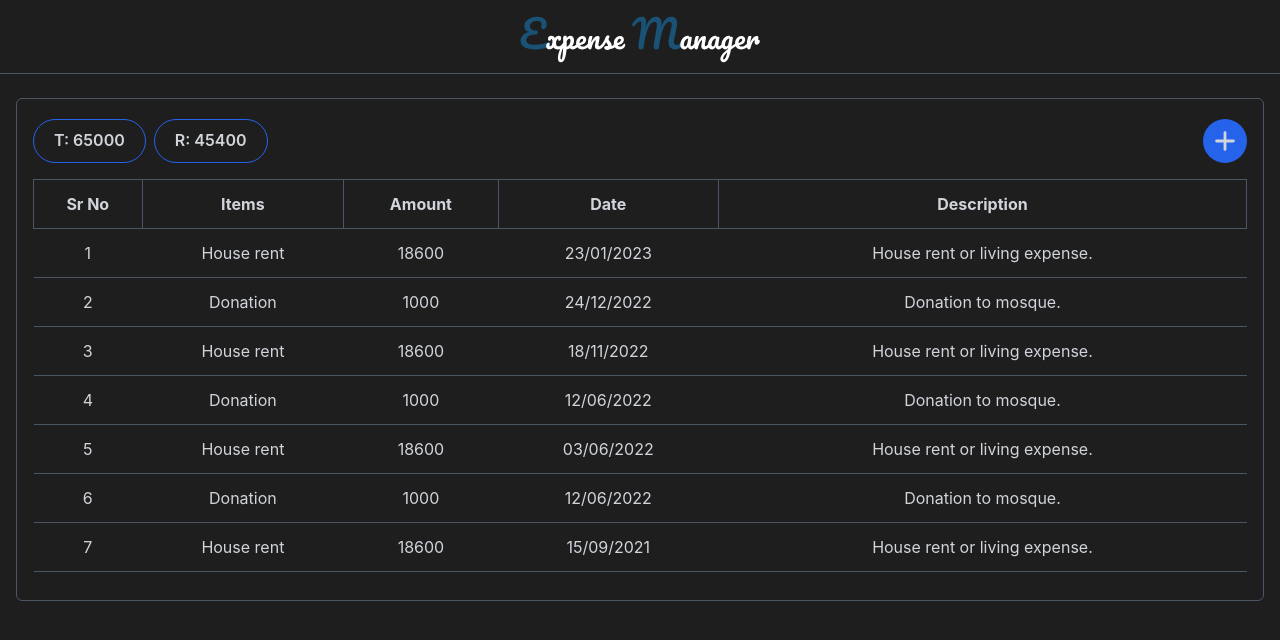
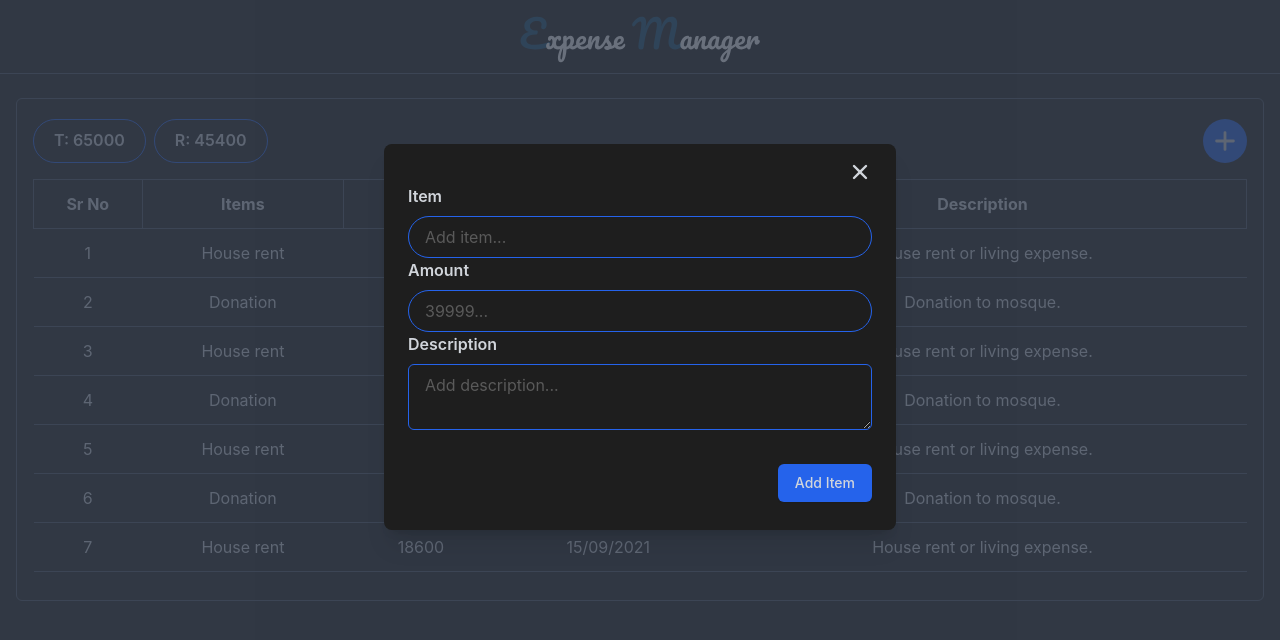
Before and after one commit to HashirBaig/em-client, a React (Create React App) app: page / in a window 1280 px wide. Both pictures are taken after a click on the button 1225 px from the left and 141 px from the top of the page. Shown: the top 640 px of the page. Built offline with nearby package versions, Linux system fonts and the light colour scheme.

Commit message:
implemented add item modal

```diff
--- a/package.json
+++ b/package.json
@@ -6,6 +6,7 @@
     "@chakra-ui/react": "^2.4.2",
     "@emotion/react": "^11.10.5",
     "@emotion/styled": "^11.10.5",
+    "@headlessui/react": "^1.7.7",
     "@heroicons/react": "1.0.6",
     "@hookform/error-message": "^2.0.1",
     "@hookform/resolvers": "^2.9.10",
--- a/public/index.html
+++ b/public/index.html
@@ -2,11 +2,11 @@
 <html lang="en">
   <head>
     <meta charset="utf-8" />
-    <link rel="icon" href="%PUBLIC_URL%/favicon.ico" />
+    <link rel="icon" href="%PUBLIC_URL%/assets/svgs/condensed_logo.svg" />
     <meta name="viewport" content="width=device-width, initial-scale=1" />
     <meta name="theme-color" content="#000000" />
     <meta name="description" content="Web site created using create-react-app" />
-    <link rel="apple-touch-icon" href="%PUBLIC_URL%/logo192.png" />
+    <link rel="apple-touch-icon" href="%PUBLIC_URL%/assets/svgs/condensed_logo.svg" />
     <!--
       manifest.json provides metadata used when your web app is installed on a
       user's mobile device or desktop. See https://developers.google.com/web/fundamentals/web-app-manifest/
--- a/src/components/Table.jsx
+++ b/src/components/Table.jsx
@@ -1,6 +1,7 @@
 import dayjs from "dayjs"
+import { Spinner, Alert } from "@chakra-ui/react"
 
-function Table({ data, isLoading = false, checkboxSelection = false }) {
+function Table({ data, isLoading, checkboxSelection = false }) {
   return (
     <>
       <table className="border-collapse w-full text-gray-300 my-4">
@@ -14,7 +15,8 @@ function Table({ data, isLoading = false, checkboxSelection = false }) {
           </tr>
         </thead>
         <tbody>
-          {data?.length > 0 &&
+          {!isLoading &&
+            data?.length > 0 &&
             data?.map(({ item, description, createdAt, amount }, idx) => (
               <tr className="border-b border-gray-600 hover:bg-[rgba(75,85,99,0.1)]" key={`record-${idx}`}>
                 <td className="text-center py-3">{idx + 1}</td>
@@ -26,6 +28,12 @@ function Table({ data, isLoading = false, checkboxSelection = false }) {
             ))}
         </tbody>
       </table>
+      {!isLoading && !data?.length && <Alert status="warning">No items found</Alert>}
+      {isLoading && data?.length <= 0 && (
+        <div className="w-full flex justify-center">
+          <Spinner size="lg" color="white" />
+        </div>
+      )}
     </>
   )
 }
--- /dev/null
+++ b/src/components/modals/AddItemModal.jsx
@@ -0,0 +1,171 @@
+import { Fragment } from "react"
+import { Dialog, Transition } from "@headlessui/react"
+import { useForm } from "react-hook-form"
+import * as yup from "yup"
+import { yupResolver } from "@hookform/resolvers/yup"
+import { ErrorMessage } from "@hookform/error-message"
+import { XIcon } from "@heroicons/react/solid"
+import { useToast } from "@chakra-ui/react"
+
+const schema = yup.object().shape({
+  item: yup.string().required("Item is required"),
+  amount: yup.string(),
+  description: yup.string(),
+})
+
+export default function AddItemModal({ toggle, isOpen, setIsOpen }) {
+  const toast = useToast()
+
+  const {
+    register,
+    formState: { errors },
+    handleSubmit,
+  } = useForm({
+    mode: "onSubmit",
+    resolver: yupResolver(schema),
+    defaultValues: {
+      item: "",
+      amount: "",
+      description: "",
+    },
+  })
+
+  const onSubmit = formData => {
+    try {
+      console.log("form-data: ", formData)
+      toggle()
+      toast({
+        title: "Item Add Successfully",
+        description: "Item was added successfully",
+        status: "success",
+        duration: 4000,
+      })
+    } catch (error) {
+      console.log(error)
+      toast({
+        title: "Item not added",
+        description: error?.message || error,
+        status: "error",
+        duration: 4000,
+        isClosable: true,
+      })
+    }
+  }
+
+  return (
+    <Transition.Root show={isOpen} as={Fragment}>
+      <Dialog as="div" className="relative z-10" onClose={setIsOpen}>
+        <Transition.Child
+          as={Fragment}
+          enter="ease-out duration-300"
+          enterFrom="opacity-0"
+          enterTo="opacity-100"
+          leave="ease-in duration-200"
+          leaveFrom="opacity-100"
+          leaveTo="opacity-0"
+        >
+          <div className="fixed inset-0 bg-gray-700 bg-opacity-75 transition-opacity" />
+        </Transition.Child>
+
+        <div className="fixed my-24 inset-0 z-10 overflow-y-auto">
+          <div className="flex items-center justify-center p-4 text-center">
+            <Transition.Child
+              as={Fragment}
+              enter="ease-out duration-300"
+              enterFrom="opacity-0 translate-y-4 sm:translate-y-0 sm:scale-95"
+              enterTo="opacity-100 translate-y-0 sm:scale-100"
+              leave="ease-in duration-20`0"
+              leaveFrom="opacity-100 translate-y-0 sm:scale-100"
+              leaveTo="opacity-0 translate-y-4 sm:translate-y-0 sm:scale-95"
+            >
+              <Dialog.Panel className="relative w-full transform overflow-hidden rounded-lg bg-[#1e1e1e] text-left shadow-xl transition-all sm:my-8 sm:w-full sm:max-w-lg">
+                <form onSubmit={handleSubmit(onSubmit)}>
+                  {/* MODAL HEAD */}
+                  <div className="px-4 pt-4 sm:px-6">
+                    <div className="flex justify-end">
+                      <button onClick={toggle}>
+                        <XIcon className="h-6 w-6 text-gray-300 hover:text-red-400 transition duration-150 ease-out" />
+                      </button>
+                    </div>
+                  </div>
+
+                  {/* MODAL BODY */}
+                  <div className="px-4 pb-4 sm:px-6 sm:pb-4">
+                    <div className="row">
+                      <div className="form-group">
+                        <div className="flex space-x-1">
+                          <label htmlFor="item">Item</label>
+                        </div>
+                        <input
+                          type="text"
+                          id="item"
+                          autoComplete="off"
+                          placeholder="Add item..."
+                          {...register("item")}
+                        />
+                        <ErrorMessage
+                          errors={errors}
+                          name="item"
+                          render={({ message }) => <p className="error-message">{message}</p>}
+                        />
+                      </div>
+                    </div>
+                    <div className="row">
+                      <div className="form-group">
+                        <div className="flex space-x-1">
+                          <label htmlFor="amount">Amount</label>
+                        </div>
+                        <input
+                          type="text"
+                          id="amount"
+                          autoComplete="off"
+                          placeholder="39999..."
+                          {...register("amount")}
+                        />
+                        <ErrorMessage
+                          errors={errors}
+                          name="amount"
+                          render={({ message }) => <p className="error-message">{message}</p>}
+                        />
+                      </div>
+                    </div>
+                    <div className="row">
+                      <div className="form-group">
+                        <div className="flex space-x-1">
+                          <label htmlFor="description">Description</label>
+                        </div>
+                        <textarea
+                          className="w-full rounded-md scrollbar-hide bg-inherit caret-white text-gray-300 placeholder:text-[rgb(90,90,90)] border border-blue-600 focus:outline-none focus:ring-2 focus:ring-blue-800 focus:border-transparent px-4 py-2 transition duration-200 ease-out disabled:opacity-50 disabled:cursor-not-allowed"
+                          type="text"
+                          id="description"
+                          autoComplete="off"
+                          placeholder="Add description..."
+                          {...register("description")}
+                        ></textarea>
+                        <ErrorMessage
+                          errors={errors}
+                          name="description"
+                          render={({ message }) => <p className="error-message">{message}</p>}
+                        />
+                      </div>
+                    </div>
+                  </div>
+
+                  {/* MODAL FOOTER */}
+                  <div className="px-4 py-3 mb-4 sm:flex sm:flex-row-reverse sm:px-6">
+                    <button
+                      type="submit"
+                      className="inline-flex w-full justify-center rounded-md border border-transparent bg-blue-600 px-4 py-2 text-base font-medium text-gray-300 shadow-sm hover:bg-blue-800 focus:outline-none focus:ring-2 focus:ring-blue-600 focus:ring-offset-2 sm:ml-3 sm:w-auto sm:text-sm"
+                    >
+                      Add Item
+                    </button>
+                  </div>
+                </form>
+              </Dialog.Panel>
+            </Transition.Child>
+          </div>
+        </div>
+      </Dialog>
+    </Transition.Root>
+  )
+}
--- a/src/pages/Home.jsx
+++ b/src/pages/Home.jsx
@@ -1,9 +1,16 @@
+import { useState } from "react"
 import { PlusIcon } from "@heroicons/react/solid"
 import Main from "../components/layouts/home/Main"
 import Badge from "../components/Badge"
 import Table from "../components/Table"
+import AddItemModal from "../components/modals/AddItemModal"
 
 function Home() {
+  const [isLoading, setIsLoading] = useState(false)
+  const [openAddItemModal, setOpenAddItemModal] = useState(false)
+
+  const toggleAddItemModal = () => setOpenAddItemModal(!openAddItemModal)
+
   const totalAmount = 65000
   const remainingAmount = 45400
 
@@ -63,13 +70,16 @@ function Home() {
             <Badge label={`R: ${remainingAmount}`} />
           </div>
           <div>
-            <button className="btn-action">
+            <button className="btn-action" onClick={toggleAddItemModal}>
               <PlusIcon className="h-7 w-7 text-gray-300" />
             </button>
           </div>
         </div>
-        <Table data={data} />
+        <Table data={data} isLoading={isLoading} />
       </div>
+      {openAddItemModal && (
+        <AddItemModal toggle={toggleAddItemModal} isOpen={openAddItemModal} setIsOpen={setOpenAddItemModal} />
+      )}
     </Main>
   )
 }
```
Also changed, not shown: 1 other file (tests, documents, lock files or other folders).
